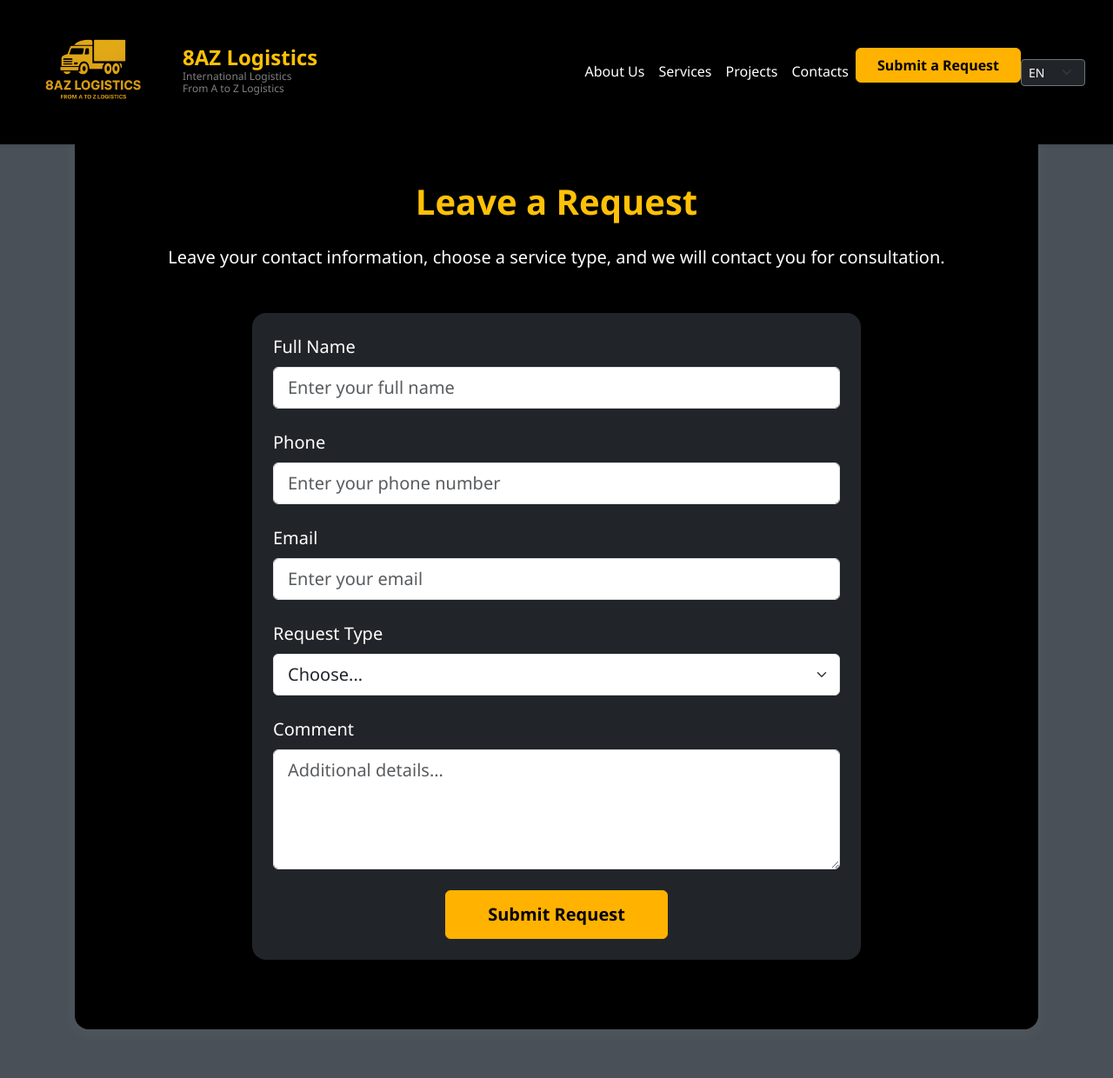
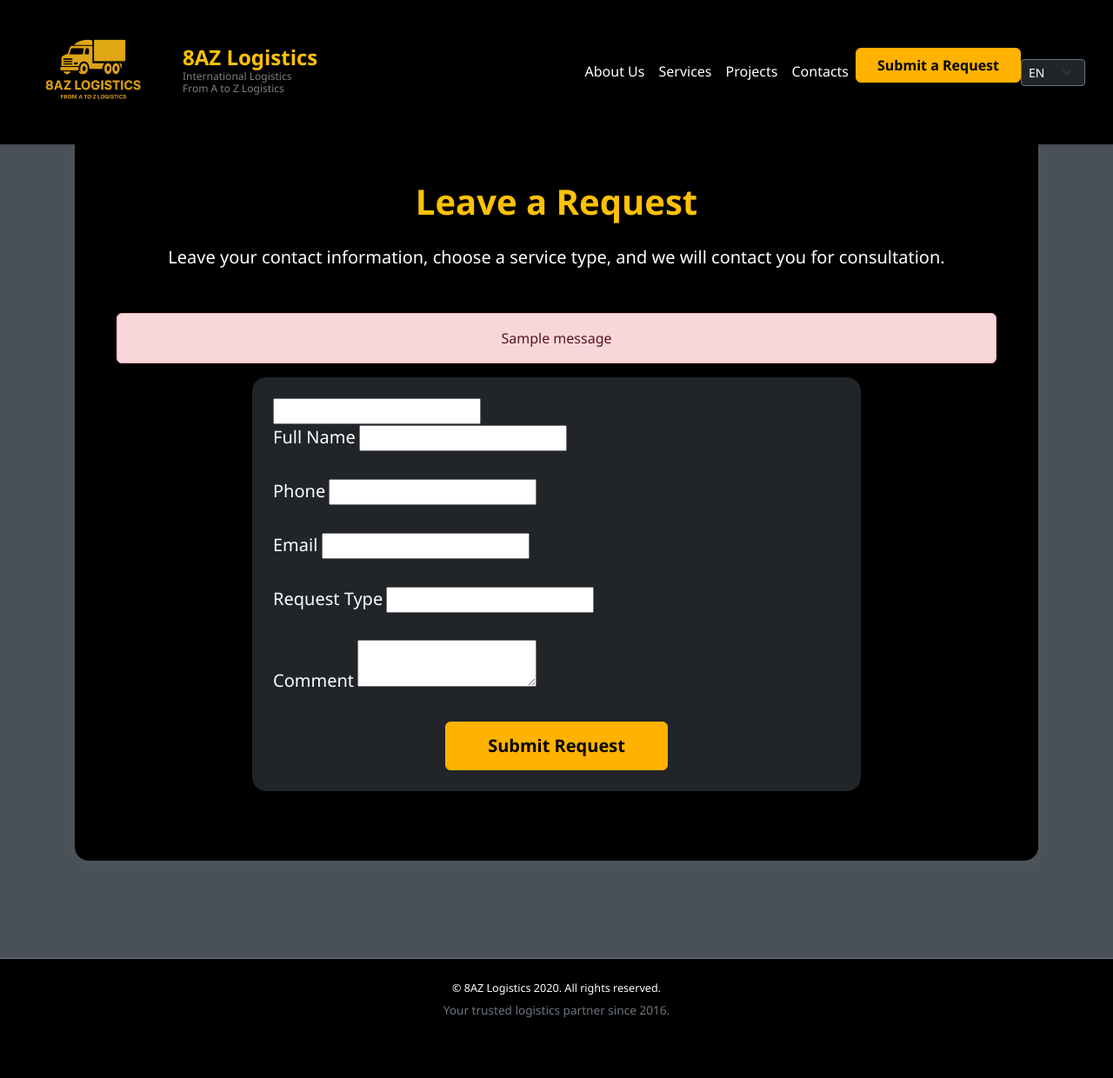
Before and after one commit to Tarhunidze/azlogistics_site, a Django app: template templates/orders/apply.html in a window 1280 px wide. Shown: the top 1240 px of the page at 87% size. After the commit the page ends 1171 px from the top, so only its background shows below. Run offline with Django 5.2, Linux system fonts and the light colour scheme; the template is opened without the code that fills it: most values are stand-ins (such as "Sample title", 1, 10 or a date in 2020); one stand-in notice (Sample message) is shown; form fields are guessed from the names that the template uses; some libraries are stand-ins or nearby versions.

Commit message:
Update: apply form, anti-spam, validation, and email system

```diff
--- a/templates/base.html
+++ b/templates/base.html
@@ -93,7 +93,7 @@
           <li class="nav-item"><a class="nav-link text-white" href="/projects/">{% trans "Projects" %}</a></li>
           <li class="nav-item"><a class="nav-link text-white" href="/contacts/">{% trans "Contacts" %}</a></li>
        <li class="nav-item mb-2">
-  <a class="btn btn-warning fw-semibold px-4 w-100 mb-2" href="/apply/">{% trans "Submit a Request" %}</a>
+  <a class="btn btn-warning fw-semibold px-4 w-150 mb-2" href="/apply/">{% trans "Submit a Request" %}</a>
 </li>
           <!-- 🌐 Language Switcher -->
 
--- a/templates/orders/apply.html
+++ b/templates/orders/apply.html
@@ -1,6 +1,7 @@
 {% extends 'base.html' %}
 {% load static %}
 {% load i18n %}
+{% load widget_tweaks%}
 
 {% block content %}
 <section class="bg-black text-white py-5 rounded-section">
@@ -10,41 +11,41 @@
       {% trans "Leave your contact information, choose a service type, and we will contact you for consultation." %}
     </p>
 
+    {% if messages %}
+      <div class="alert alert-danger text-center">
+        {% for message in messages %}
+          {{ message }}
+        {% endfor %}
+      </div>
+    {% endif %}
+
     <form method="post" class="bg-dark p-4 rounded-4 shadow-lg mx-auto" style="max-width: 700px;">
       {% csrf_token %}
+      {{ form.extra_field }}
 
       <div class="mb-4">
-        <label for="id_full_name" class="form-label fs-5">{% trans "Full Name" %}</label>
-        <input type="text" name="full_name" class="form-control form-control-lg rounded" id="id_full_name" placeholder="{% trans 'Enter your full name' %}">
+        <label for="{{ form.full_name.id_for_label }}" class="form-label fs-5">{% trans "Full Name" %}</label>
+        {{ form.full_name|add_class:"form-control form-control-lg rounded" }}
       </div>
 
       <div class="mb-4">
-        <label for="id_phone" class="form-label fs-5">{% trans "Phone" %}</label>
-        <input type="text" name="phone" class="form-control form-control-lg rounded" id="id_phone" placeholder="{% trans 'Enter your phone number' %}">
+        <label for="{{ form.phone.id_for_label }}" class="form-label fs-5">{% trans "Phone" %}</label>
+        {{ form.phone|add_class:"form-control form-control-lg rounded" }}
       </div>
 
       <div class="mb-4">
-        <label for="id_email" class="form-label fs-5">Email</label>
-        <input type="email" name="email" class="form-control form-control-lg rounded" id="id_email" placeholder="{% trans 'Enter your email' %}">
+        <label for="{{ form.email.id_for_label }}" class="form-label fs-5">Email</label>
+        {{ form.email|add_class:"form-control form-control-lg rounded" }}
       </div>
 
       <div class="mb-4">
-        <label for="id_request_type" class="form-label fs-5">{% trans "Request Type" %}</label>
-        <select name="request_type" class="form-select form-select-lg rounded" id="id_request_type" required>
-          <option value="">{% trans "Choose..." %}</option>
-          <option value="ltl">{% trans "Consolidated cargo transportation (LTL)" %}</option>
-          <option value="ftl">{% trans "Full truckload transportation (FTL)" %}</option>
-          <option value="oversized">{% trans "Oversized cargo transportation" %}</option>
-          <option value="rail">{% trans "Railway transportation" %}</option>
-          <option value="air">{% trans "Air freight" %}</option>
-          <option value="customs">{% trans "Customs clearance" %}</option>
-          <option value="relocation">{% trans "Relocation and personal belongings" %}</option>
-        </select>
+        <label for="{{ form.request_type.id_for_label }}" class="form-label fs-5">{% trans "Request Type" %}</label>
+        {{ form.request_type|add_class:"form-select form-select-lg rounded" }}
       </div>
 
       <div class="mb-4">
-        <label for="id_message" class="form-label fs-5">{% trans "Comment" %}</label>
-        <textarea name="message" class="form-control form-control-lg rounded" id="id_message" rows="4" placeholder="{% trans 'Additional details...' %}"></textarea>
+        <label for="{{ form.message.id_for_label }}" class="form-label fs-5">{% trans "Comment" %}</label>
+        {{ form.message|add_class:"form-control form-control-lg rounded" }}
       </div>
 
       <div class="text-center mt-4">
```
Also changed, not shown: orders/forms.py (+18 -0 lines), orders/views.py (+18 -8 lines), templatetags/form_filters.py (added, +7 -0 lines), static/css/style.css (line endings or trailing spaces), templatetags/__init__.py (added), 2 other files.
